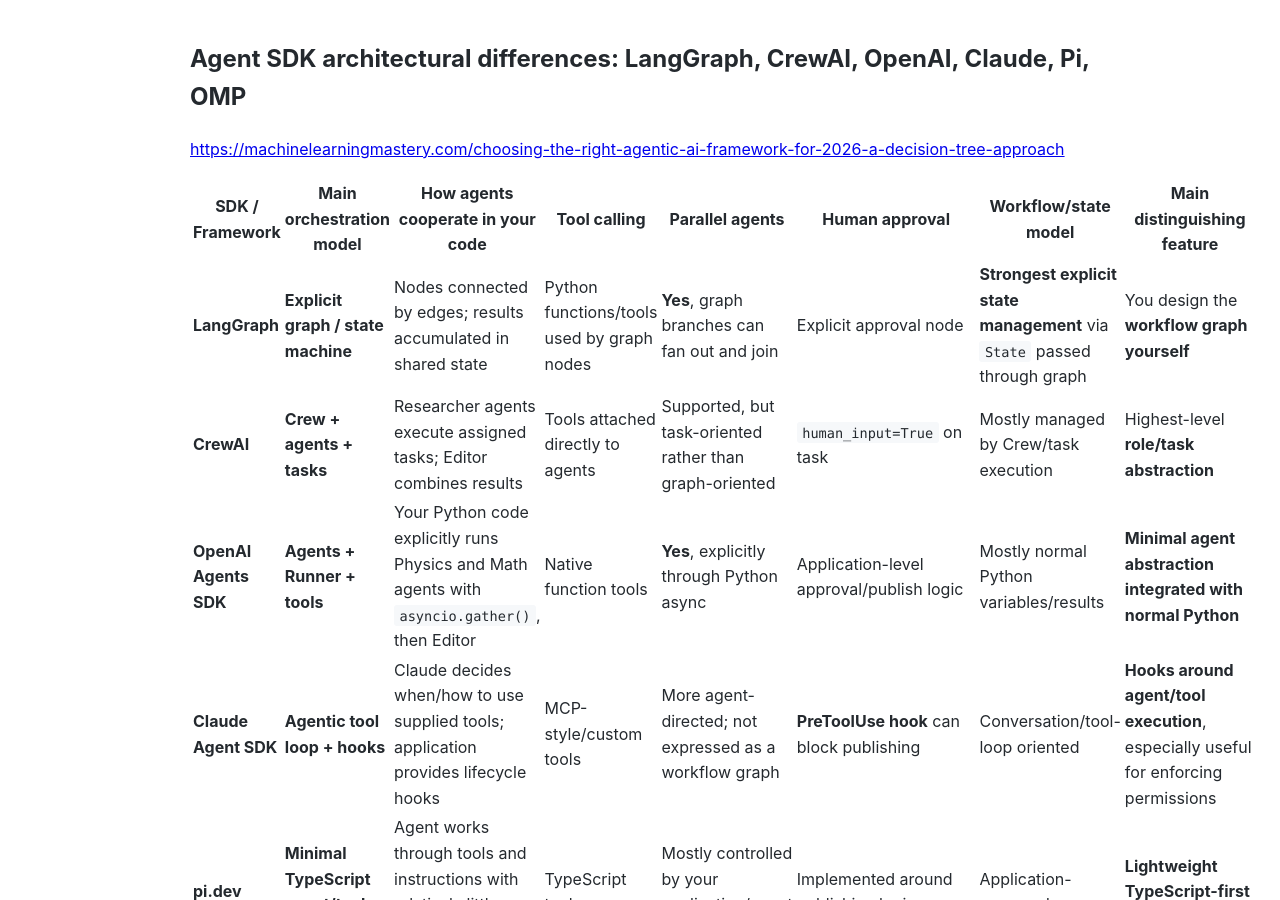
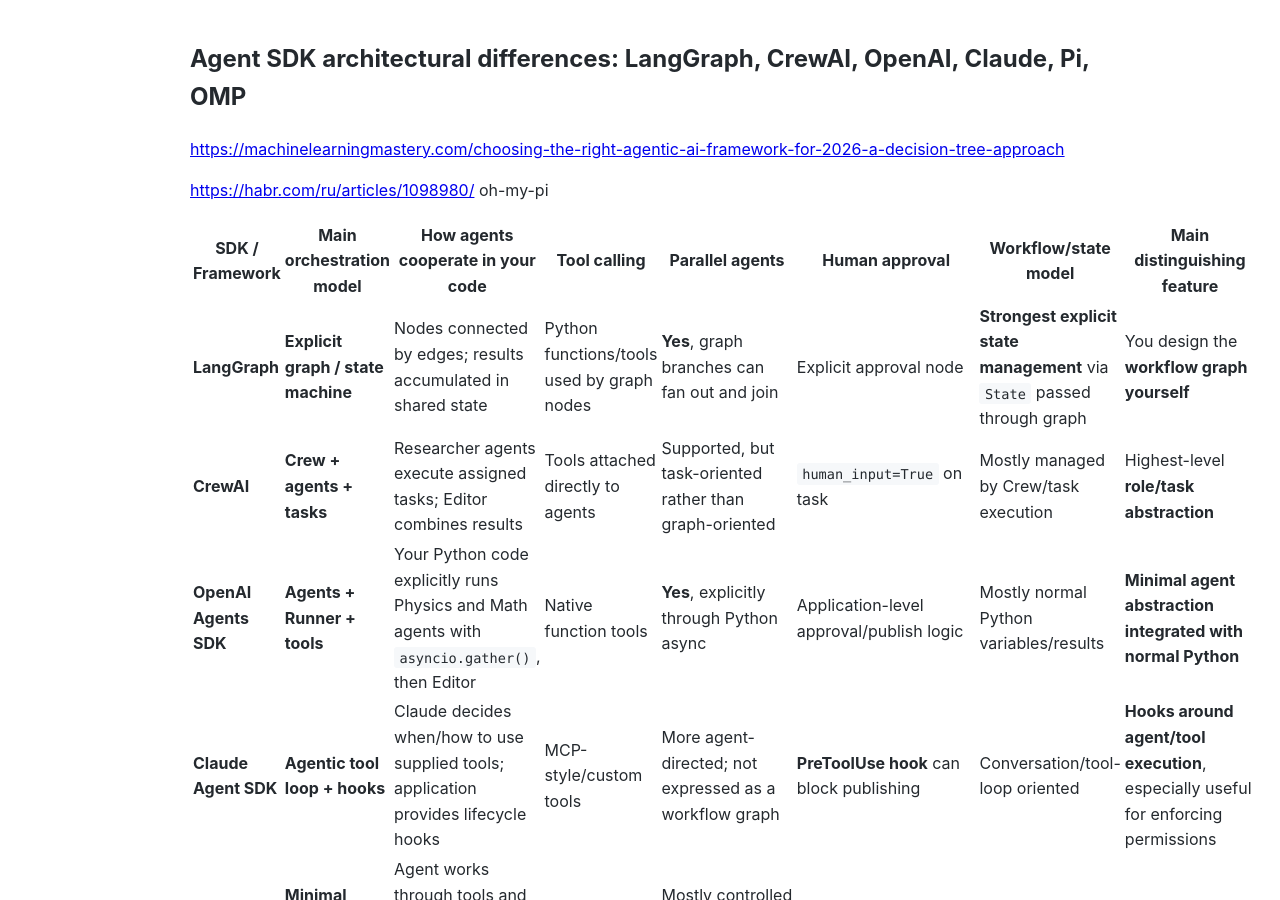
Before and after one commit to Michael-Lubinsky/michael-lubinsky.github.com, a Jekyll site: the page built from agent/comparing_agents.md, in a window 1280 px wide and 900 px high. Built offline with Jekyll 4.4.1, drawn with Linux system fonts in a browser that asks for light colours; our own code applies the rules of GitHub Pages for plain Markdown files.

Commit message:
Update comparing_agents.md with new links and details
Added a new link and updated the comparison table with details on LangGraph and CrewAI.

```diff
--- a/agent/comparing_agents.md
+++ b/agent/comparing_agents.md
@@ -1,6 +1,8 @@
 ## Agent SDK  architectural differences: LangGraph, CrewAI, OpenAI, Claude, Pi, OMP
 
 <https://machinelearningmastery.com/choosing-the-right-agentic-ai-framework-for-2026-a-decision-tree-approach>
+
+<https://habr.com/ru/articles/1098980/> oh-my-pi
 
 | SDK / Framework       | Main orchestration model                  | How agents cooperate in your code                                                             | Tool calling                               | Parallel agents                                         | Human approval                           | Workflow/state model                                                     | Main distinguishing feature                                                        |
 | --------------------- | ----------------------------------------- | --------------------------------------------------------------------------------------------- | ------------------------------------------ | ------------------------------------------------------- | ---------------------------------------- | ------------------------------------------------------------------------ | ---------------------------------------------------------------------------------- |
```
